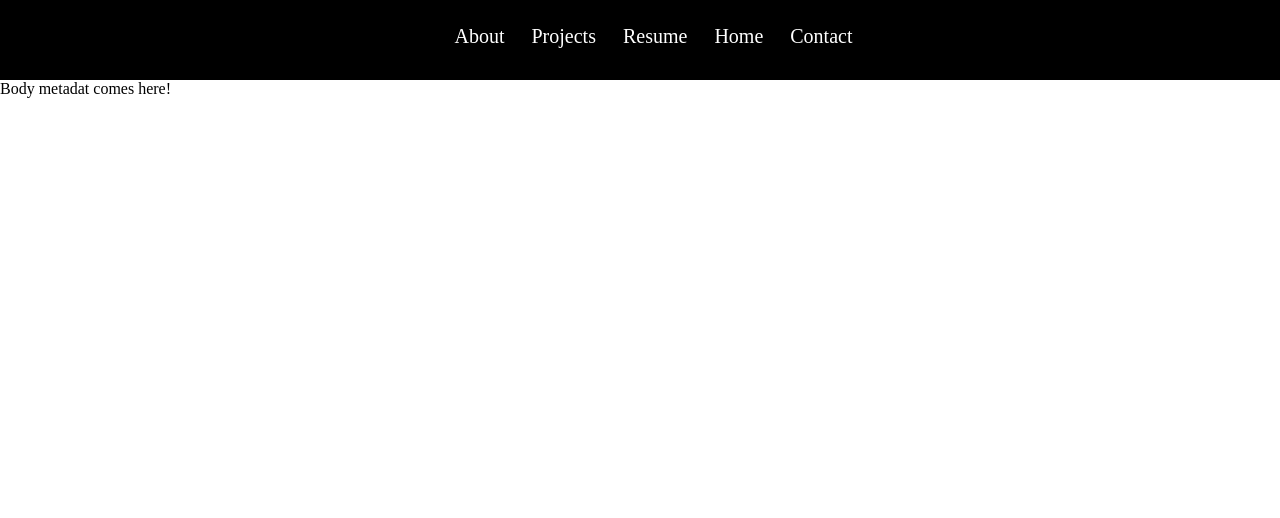
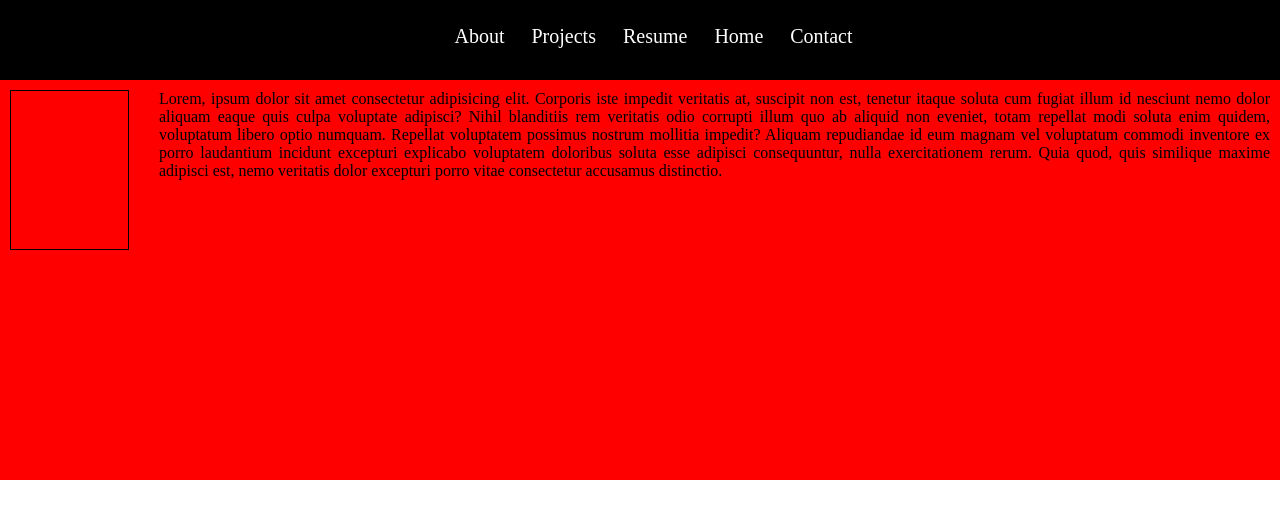
Before and after one commit to Dope-Otaku/Portfolio_v3, a React (Vite) app in the folder portfolio_V3/: page / in a window 1280 px wide. Shown: the top 518 px of the page. Built offline with nearby package versions, Linux system fonts and the light colour scheme.

Commit message:
our main section is ready demo version

```diff
--- a/portfolio_V3/src/components/Home/Home.css
+++ b/portfolio_V3/src/components/Home/Home.css
@@ -0,0 +1,23 @@
+.outerBox{
+    background-color: red;
+    height: 50vh;
+    display: flex;
+    flex-direction: row;
+    justify-content: space-between;
+}
+
+
+.imageMeta{
+    width: 40vw;
+    height: 20vh;
+    border: 1px solid black;
+    margin: 10px;
+}
+
+.summaryMeta{
+    margin: 10px;
+    /* text-align: right; */
+    text-align: justify;
+    margin-left: 20px;
+
+}
--- a/portfolio_V3/src/components/Home/Home.jsx
+++ b/portfolio_V3/src/components/Home/Home.jsx
@@ -5,7 +5,12 @@ function Home() {
   return (
     <>
         <div className="outerBox">
-            Body metadat comes here!
+            <div className="imageMeta"></div>
+            <div className="summaryMeta">
+                <p>
+                    Lorem, ipsum dolor sit amet consectetur adipisicing elit. Corporis iste impedit veritatis at, suscipit non est, tenetur itaque soluta cum fugiat illum id nesciunt nemo dolor aliquam eaque quis culpa voluptate adipisci? Nihil blanditiis rem veritatis odio corrupti illum quo ab aliquid non eveniet, totam repellat modi soluta enim quidem, voluptatum libero optio numquam. Repellat voluptatem possimus nostrum mollitia impedit? Aliquam repudiandae id eum magnam vel voluptatum commodi inventore ex porro laudantium incidunt excepturi explicabo voluptatem doloribus soluta esse adipisci consequuntur, nulla exercitationem rerum. Quia quod, quis similique maxime adipisci est, nemo veritatis dolor excepturi porro vitae consectetur accusamus distinctio.
+                </p>
+            </div>
         </div>
     </>
   )
```
